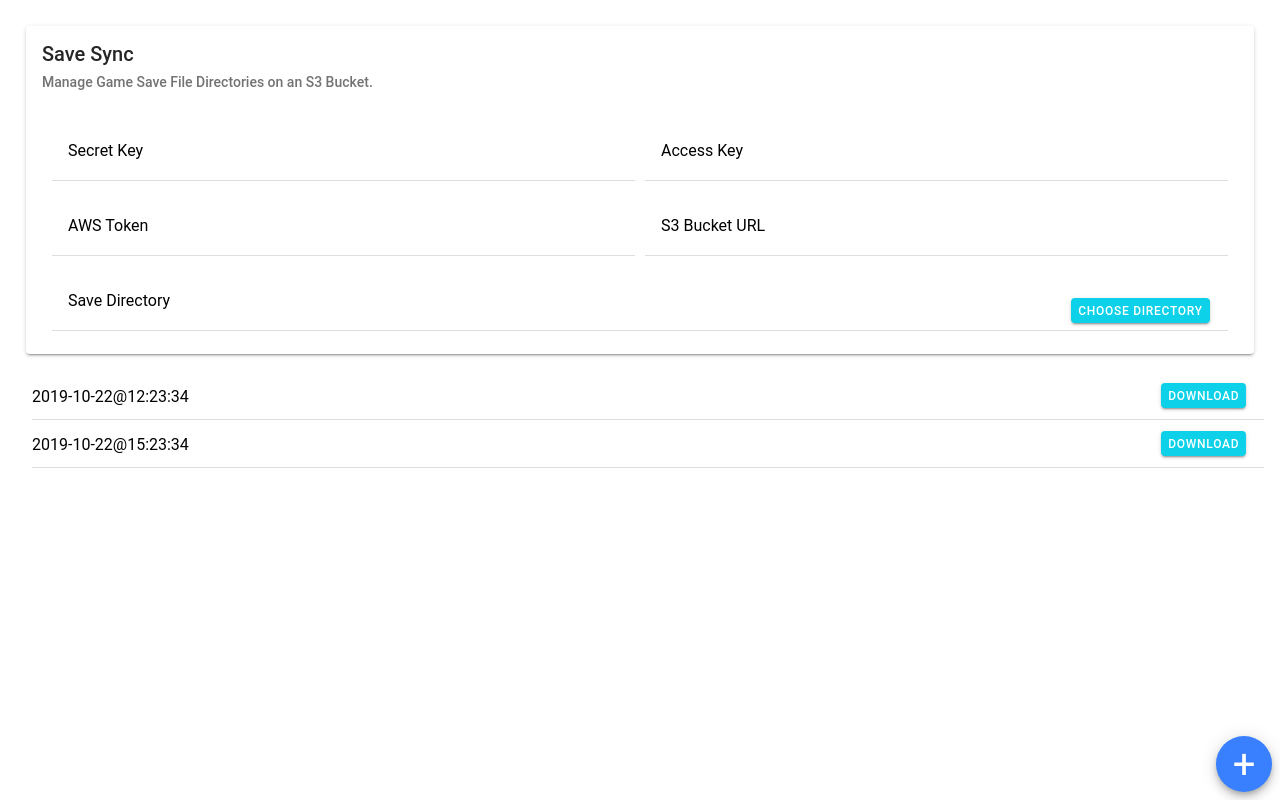
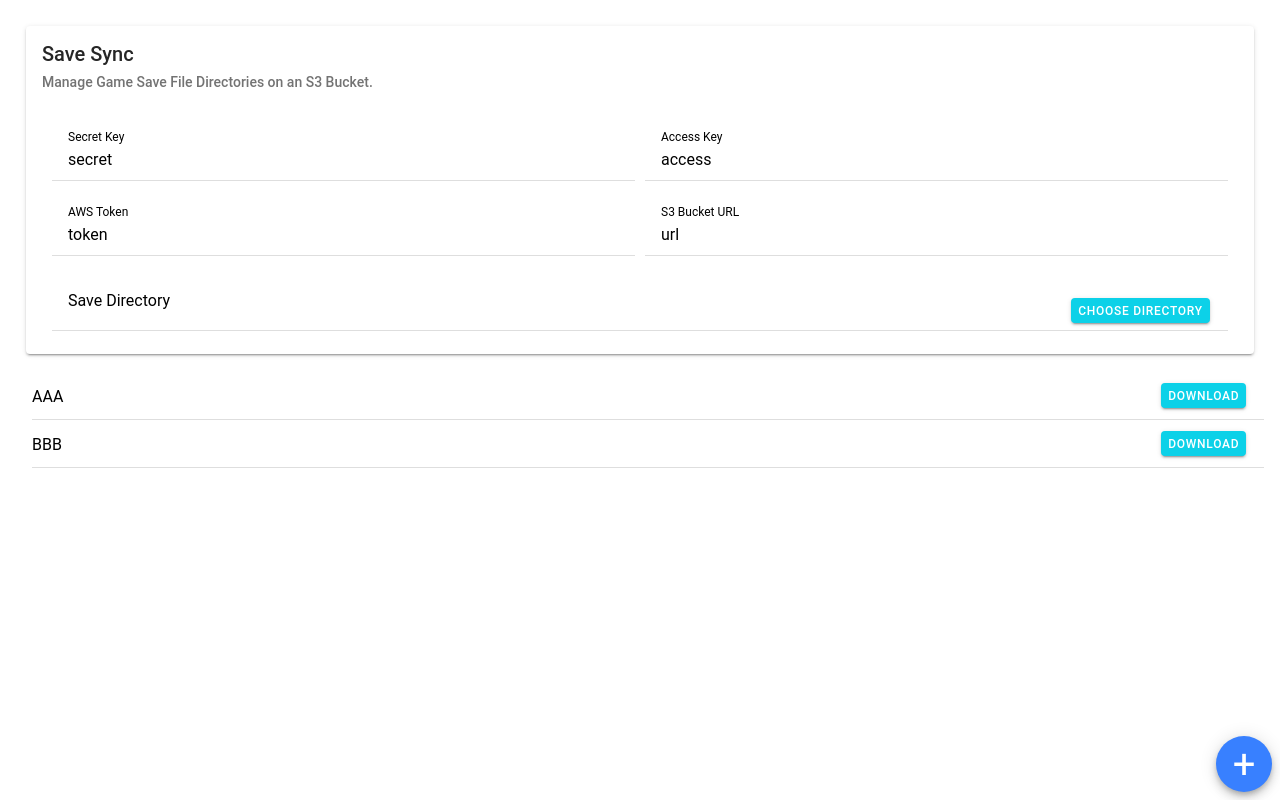
Before and after one commit to wspresto/save-sync, a React (Create React App) app: page / in a window 1280 px wide. Built offline with nearby package versions, Linux system fonts and the light colour scheme.

Commit message:
Implementing basic two way binding for form.

```diff
--- a/src/pages/Home.tsx
+++ b/src/pages/Home.tsx
@@ -1,14 +1,29 @@
 import { IonContent, IonInput, IonItem, IonLabel, IonHeader, IonPage, IonTitle, IonToolbar, IonCardHeader, IonCard, IonCardSubtitle, IonCardTitle, IonCardContent, IonFab, IonFabButton, IonGrid, IonRow, IonCol, IonRippleEffect, IonButton, IonList } from '@ionic/react';
 import React from 'react';
 
+import { ElectronServices } from '../services/ElectronServices';
 import './Home.css';
 
 const Home: React.FC = () => {
 
-    //TODO: inject ElectronServices
-    //getConfig();
 
+    let list = [
+        {
+            id: 1,
+            title: 'AAA'
+        },
+        {
+            id: 2,
+            title: 'BBB'
+        }
+    ];
 
+    let model: any = {
+        secret: 'secret',
+        access: 'access',
+        token: 'token',
+        url: 'url'
+    };
 
     return (
         <IonPage>
@@ -24,13 +39,13 @@ const Home: React.FC = () => {
                                 <IonCol>
                                     <IonItem>
                                         <IonLabel position="floating">Secret Key</IonLabel>
-                                        <IonInput></IonInput>
+                                        <IonInput value={model.secret} onIonChange={(e) => {onModelChange('secret', e.detail ? e.detail.value : '')}} debounce={2000}></IonInput>
                                     </IonItem>
                                 </IonCol>
                                 <IonCol>
                                     <IonItem>
                                         <IonLabel position="floating">Access Key</IonLabel>
-                                        <IonInput></IonInput>
+                                        <IonInput value={model.access} onIonChange={(e) => {onModelChange('access', e.detail ? e.detail.value : '')}} debounce={2000}></IonInput>
                                     </IonItem>
                                 </IonCol>
                             </IonRow>
@@ -38,13 +53,13 @@ const Home: React.FC = () => {
                                 <IonCol>
                                     <IonItem>
                                         <IonLabel position="floating">AWS Token</IonLabel>
-                                        <IonInput></IonInput>
+                                        <IonInput value={model.token} onIonChange={(e) => {onModelChange('token', e.detail ? e.detail.value : '')}} debounce={2000}></IonInput>
                                     </IonItem>
                                 </IonCol>
                                 <IonCol>
                                     <IonItem>
                                         <IonLabel position="floating">S3 Bucket URL</IonLabel>
-                                        <IonInput></IonInput>
+                                        <IonInput value={model.url} onIonChange={(e) => {onModelChange('url', e.detail ? e.detail.value : '')}} debounce={2000}></IonInput>
                                     </IonItem>
                                 </IonCol>
                             </IonRow>
@@ -61,6 +76,7 @@ const Home: React.FC = () => {
                             </IonRow>
                         </IonGrid>
                     </IonCardContent>
+
                 </IonCard>
 
                 <IonFab>
@@ -68,18 +84,23 @@ const Home: React.FC = () => {
                 </IonFab>
 
                 <IonList>
-                <IonItem>
-                        <IonLabel>2019-10-22@12:23:34</IonLabel>
-                        <IonButton slot="end" color="secondary">Download</IonButton>
-                    </IonItem>
-                    <IonItem>
-                        <IonLabel>2019-10-22@15:23:34</IonLabel>
-                        <IonButton slot="end" color="secondary">Download</IonButton>
-                    </IonItem>
+                    {list.map(item => (
+                        <IonItem key={item.id}>
+                            <IonLabel>{item.title}</IonLabel>
+                            <IonButton slot="end" color="secondary">Download</IonButton>
+                        </IonItem>
+                    ))}
+
                 </IonList>
             </IonContent>
         </IonPage>
     );
+
+    function onModelChange(key: string, val: any) {
+        console.log(key + ':' + val); // TESTING!!!
+        model[key] = val;
+    }
+
 };
 
 export default Home;
```
